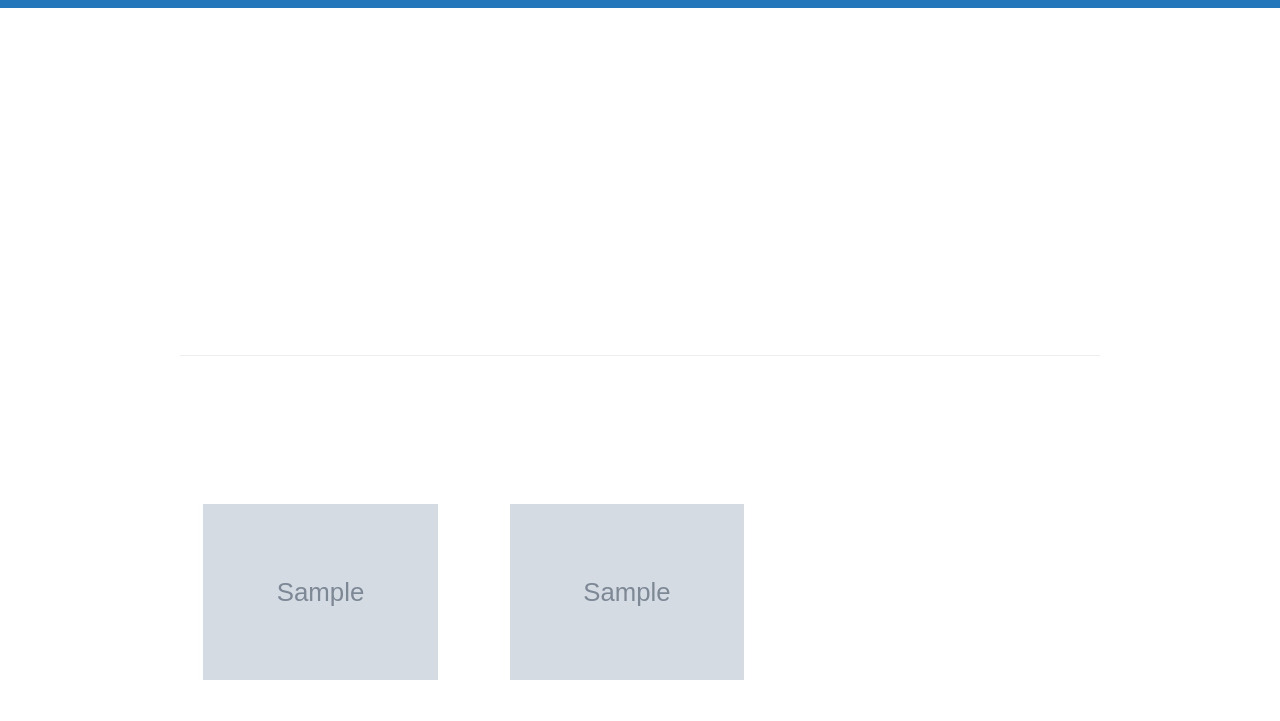
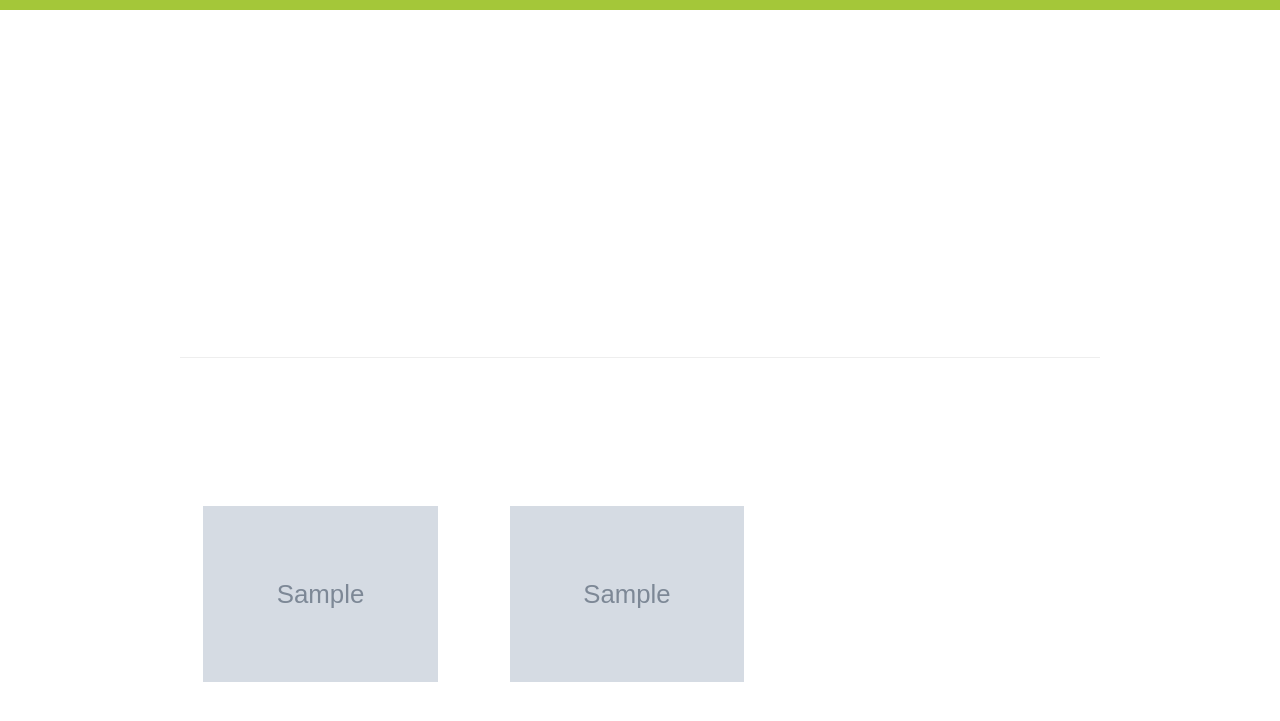
Before and after one commit to Roombookingssc/roombookingssc, a Django app: template events/templates/events/event.html in a window 1280 px wide. Shown: the top 721 px of the page. Run offline with Django 3.2, Linux system fonts and the light colour scheme; the template is opened without the code that fills it: most values are stand-ins (such as "Sample title", 1, 10 or a date in 2020); grey boxes marked "Sample" are stand-in pictures; some libraries are stand-ins or nearby versions.

Commit message:
Changed up some colors

```diff
--- a/events/templates/events/event_add.html
+++ b/events/templates/events/event_add.html
@@ -6,6 +6,9 @@
     max-width: 760px;
     margin: auto;
     padding: 0 20px;
+  }
+  body {
+    border-top: 10px solid #2377ba;
   }
   </style>
 {%endblock%}
--- a/templates/base.html
+++ b/templates/base.html
@@ -6,7 +6,7 @@
     <link rel="stylesheet" href="https://maxcdn.bootstrapcdn.com/bootstrap/3.3.1/css/bootstrap.min.css">
     <style type="text/css">
       body {
-        border-top: 8px solid #2377ba;
+        border-top: 10px solid #A4C739;
       }
     </style>
 		{%block head%}
```
